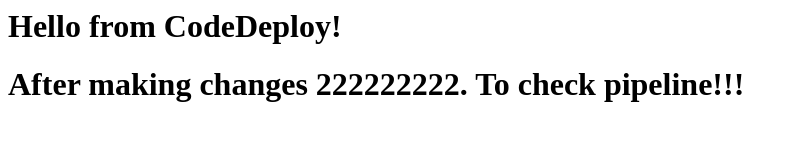
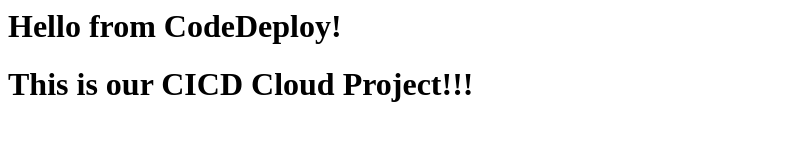
Before and after one commit to sanikathakare72003/exam_cloud, a plain HTML site: page index.html in a window 1280 px wide. Shown: the whole page, without its empty margins (0-797 px from the left). Drawn offline with Linux system fonts and the light colour scheme.

Commit message:
Update index.html

```diff
--- a/index.html
+++ b/index.html
@@ -1,7 +1,7 @@
 <html>
 <head><title>My Sample App</title></head>
 <body><h1>Hello from CodeDeploy!</h1>
-    <h1> After making changes 222222222. To check pipeline!!!</h1>
+    <h1> This is our CICD Cloud Project!!!</h1>
 </body>
 
 </html>
```
